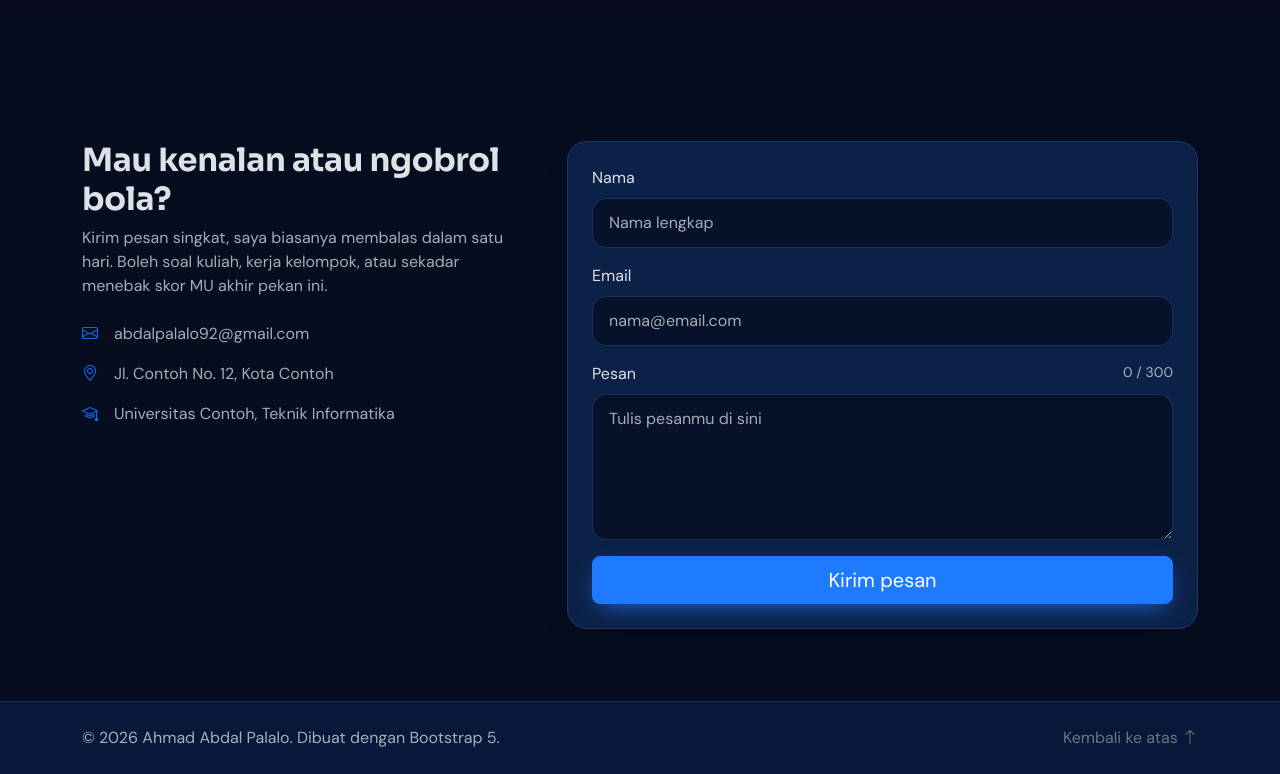
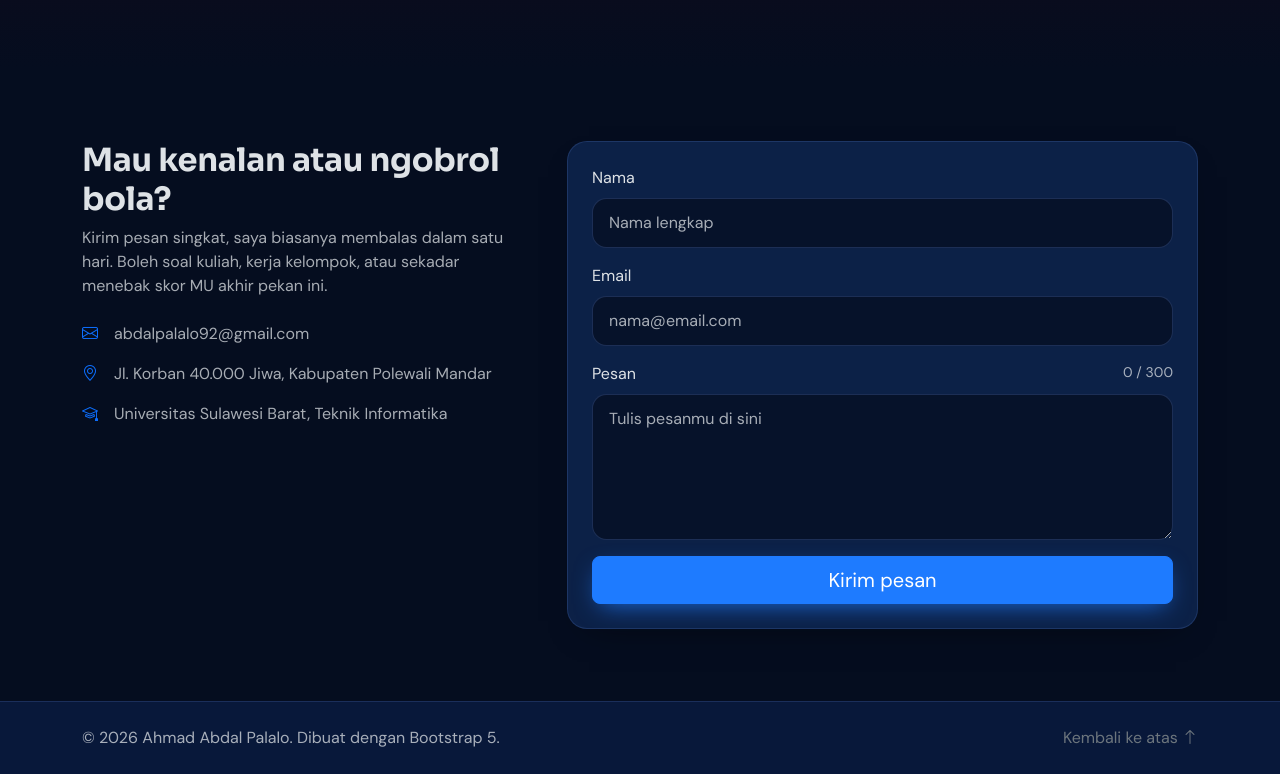
Before and after one commit to AhmadAbdalPalalo/abdal_portofolio, a plain HTML site: page index.html in a window 1280 px wide. Shown: the part 3809-4583 px from the top of the page. Drawn offline with nearby package versions, Linux system fonts and the light colour scheme.

```diff
--- a/index.html
+++ b/index.html
@@ -464,9 +464,11 @@
                         soal kuliah, kerja kelompok, atau sekadar menebak skor MU akhir pekan ini.</p>
                     <ul class="list-unstyled mt-4 text-body-secondary">
                         <li class="mb-3"><i class="bi bi-envelope text-primary me-3"></i>abdalpalalo92@gmail.com</li>
-                        <li class="mb-3"><i class="bi bi-geo-alt text-primary me-3"></i>Jl. Contoh No. 12, Kota Contoh
+                        <li class="mb-3"><i class="bi bi-geo-alt text-primary me-3"></i>Jl. Korban 40.000 Jiwa,
+                            Kabupaten Polewali Mandar
                         </li>
-                        <li><i class="bi bi-mortarboard text-primary me-3"></i>Universitas Contoh, Teknik Informatika
+                        <li><i class="bi bi-mortarboard text-primary me-3"></i>Universitas Sulawesi Barat, Teknik
+                            Informatika
                         </li>
                     </ul>
                 </div>
```
